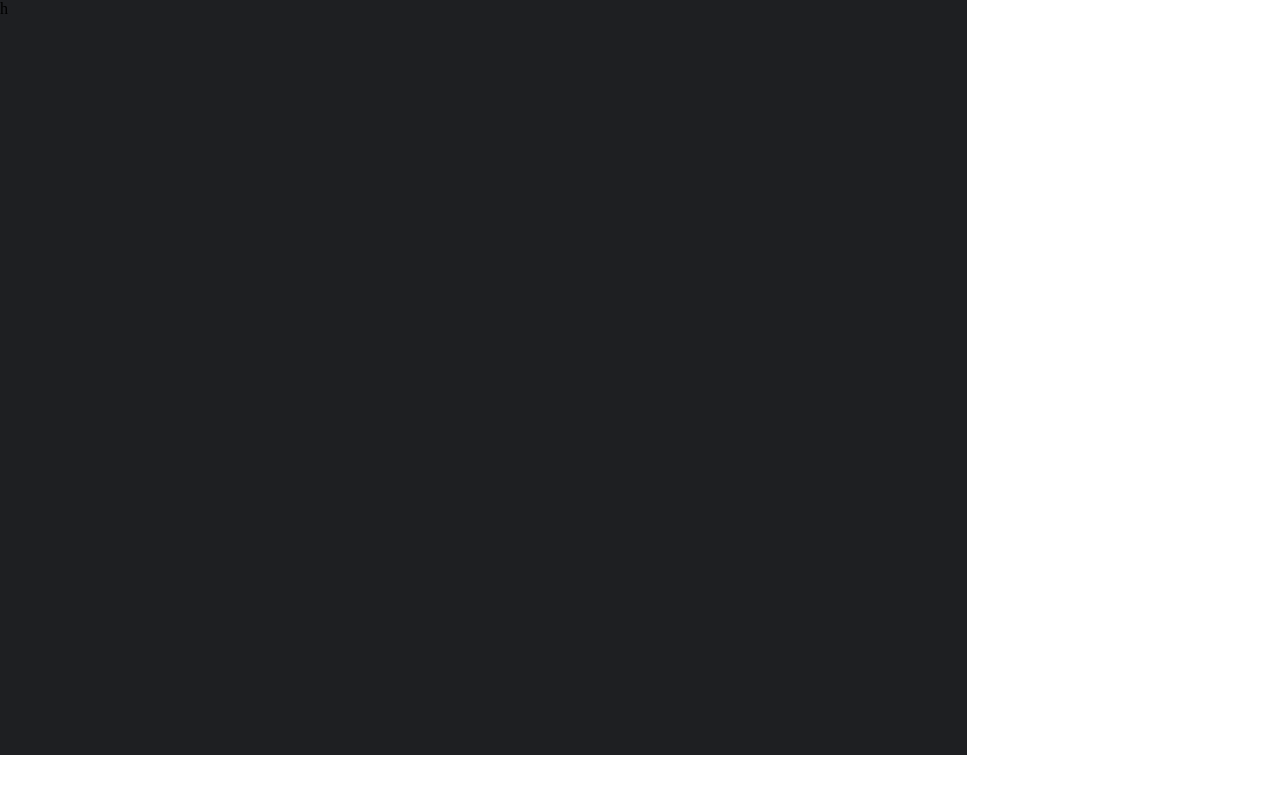
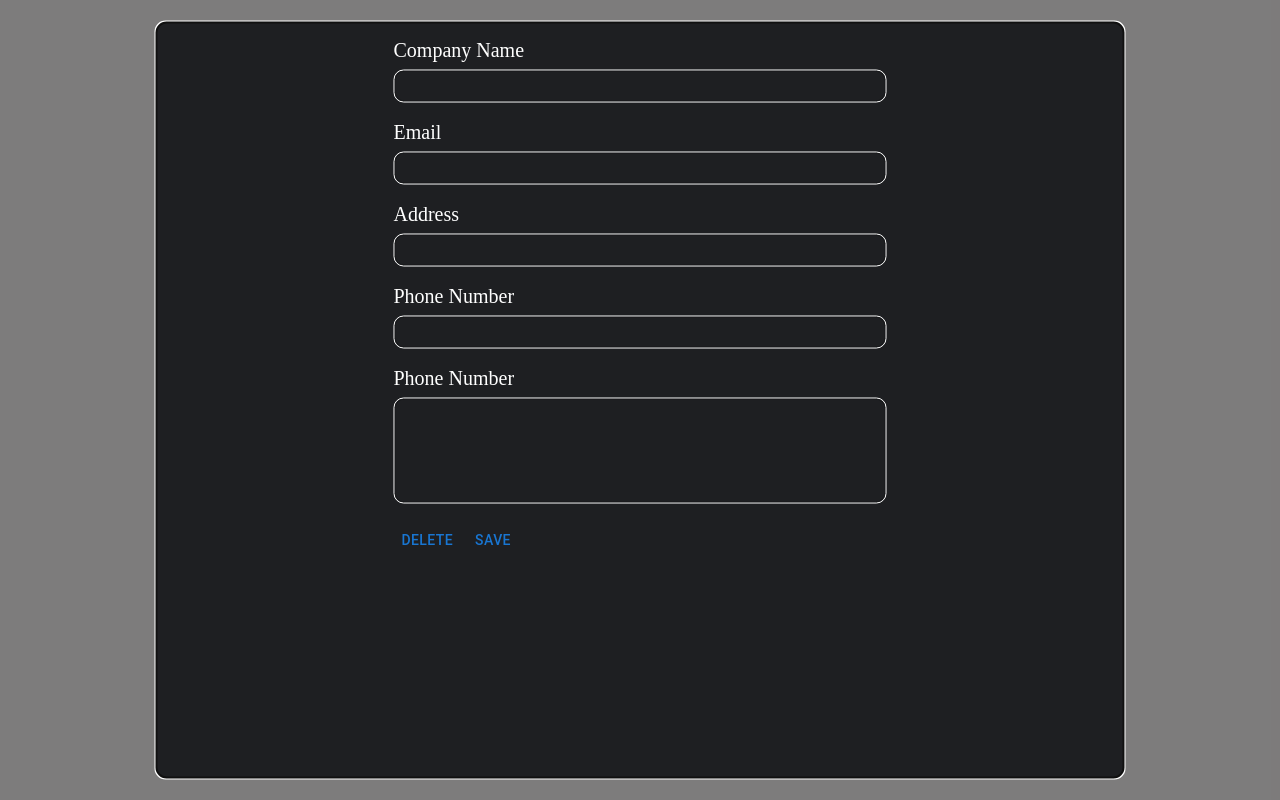
Before and after one commit to alixandr00/MindMentor, a React (Create React App) app: page / in a window 1280 px wide. Built offline with nearby package versions, Linux system fonts and the light colour scheme; a web font is replaced by a local one.

Commit message:
save but not finished VendorsModal

```diff
--- a/src/components/UI/input/UiInput.jsx
+++ b/src/components/UI/input/UiInput.jsx
@@ -1,55 +1,100 @@
-import { styled } from '@mui/material/styles'
-import TextField from '@mui/material/TextField'
-import React, { forwardRef } from 'react'
+import React, { forwardRef, useState } from 'react'
+import { IconButton, OutlinedInput, styled } from '@mui/material'
+import VisibilityIcon from '@mui/icons-material/Visibility'
+import VisibilityOffIcon from '@mui/icons-material/VisibilityOff'
 
 export const UiInput = forwardRef(
    (
-      { label, type, id, value, onChange, border, placeholder, ...other },
+      {
+         error,
+         color,
+         type,
+         id,
+         placeholder,
+         value,
+         border,
+         onChange,
+         onBlur,
+         padding,
+         ...props
+      },
       ref
    ) => {
+      const [showPassword, setShowPassword] = useState(false)
+
+      const handleClickShowPassword = () => setShowPassword((show) => !show)
+
+      const passwordType = showPassword ? 'text' : 'password'
+
+      const handleBlur = (event) => {
+         if (onBlur) {
+            onBlur(event)
+         }
+      }
+
       return (
-         <MyStyledInput
-            size="small"
-            label={label}
-            type={type}
-            id={id}
-            value={value}
-            onChange={onChange}
-            border={border}
-            placeholder={placeholder}
-            ref={ref}
-            {...other}
-         />
+         <div>
+            <InputOutlained
+               {...props}
+               value={value}
+               onChange={onChange}
+               error={error}
+               color={color}
+               placeholder={placeholder}
+               id={id}
+               ref={ref}
+               border={border}
+               padding={padding}
+               onBlur={handleBlur}
+               type={type === 'password' ? passwordType : type}
+               {...props}
+               endAdornment={
+                  type === 'password' ? (
+                     <StyleIconButton onClick={handleClickShowPassword}>
+                        {showPassword ? (
+                           <VisibilityIcon />
+                        ) : (
+                           <VisibilityOffIcon />
+                        )}
+                     </StyleIconButton>
+                  ) : (
+                     ''
+                  )
+               }
+            />
+         </div>
       )
    }
 )
+UiInput.displayName = 'Input'
 
-const MyStyledInput = styled(TextField)(({ ...props }) => ({
-   input: {
-      padding: props.padding || 0,
-      width: props.width || '11.25rem',
-      backgroundColor: props.backgroundColor || 'white',
-      border: props.border || '1px solid transparent',
-      paddingLeft: props.paddingLeft || '15px',
-   },
-   '& .MuiInputBase-input': {
-      height: props.height || '2.25rem',
-   },
-   '& label': {
-      fontSize: '1rem',
-      fontFamily: 'CarePro',
-   },
-   '& .MuiOutlinedInput-root': {
-      '& fieldset': {
-         border: props.border || '1px solid #B2B2B2',
-         borderRadius: props.borderRadius || '5px',
+const InputOutlained = styled(OutlinedInput)(
+   ({
+      width,
+      height,
+      padding,
+      fontSize,
+      background,
+      borderradius,
+      border,
+      borderColor,
+      ...props
+   }) => ({
+      width,
+      height,
+      padding,
+      fontSize,
+      background,
+      borderRadius: borderradius,
+      border: `1px solid ${borderColor}`,
+      '.MuiInputBase-input': {
+         padding: props.classpadding === 'true' && '3px 14px',
       },
-      '&:hover fieldset': {
-         borderColor: props.hoverBorderColor || '1px solid #000000',
-      },
-      '&.Mui-focused fieldset': {
-         borderColor: props.focusBorderColor || '1px solid green',
-         border: props.border || '1px solid #000000',
-      },
-   },
-}))
+   })
+)
+
+const StyleIconButton = styled(IconButton)`
+   /* position: absolute;
+   left: 26.25rem; */
+   display: flex;
+`
--- a/src/components/vendorsModal/VendorsModal.jsx
+++ b/src/components/vendorsModal/VendorsModal.jsx
@@ -1,12 +1,85 @@
-import { styled } from '@mui/material'
+import { Button, styled } from '@mui/material'
 import React from 'react'
+import { UiInput } from '../UI/input/UiInput'
+import { UiModal } from '../UI/modal/UiModal'
 
 export const VendorsModal = () => {
-   return <Container>h</Container>
+   return (
+      <ModalComponent open width="60.4375rem" height="47.1875rem">
+         <BlockInput>
+            <div>
+               <InputTitle>Company Name</InputTitle>
+               <UiInput
+                  width="30.8125rem"
+                  height="2.0625rem"
+                  type="text"
+                  borderColor="#fff"
+                  borderradius="0.626rem"
+               />
+            </div>
+            <div>
+               <InputTitle>Email</InputTitle>
+               <UiInput
+                  width="30.8125rem"
+                  height="2.0625rem"
+                  type="email"
+                  borderColor="#fff"
+                  borderradius="0.626rem"
+               />
+            </div>
+            <div>
+               <InputTitle>Address</InputTitle>
+               <UiInput
+                  width="30.8125rem"
+                  height="2.0625rem"
+                  type="text"
+                  borderColor="#fff"
+                  borderradius="0.626rem"
+               />
+            </div>
+            <div>
+               <InputTitle>Phone Number</InputTitle>
+               <UiInput
+                  width="30.8125rem"
+                  height="2.0625rem"
+                  type="tel"
+                  borderColor="#fff"
+                  borderradius="0.626rem"
+               />
+            </div>
+            <div>
+               <InputTitle>Phone Number</InputTitle>
+               <UiInput
+                  width="30.8125rem"
+                  height="6.625rem"
+                  type="text"
+                  borderColor="#fff"
+                  borderradius="0.626rem"
+               />
+            </div>
+            <div>
+               <Button>Delete</Button>
+               <Button>Save</Button>
+            </div>
+         </BlockInput>
+      </ModalComponent>
+   )
 }
 
-const Container = styled('div')`
-   width: 60.4375rem;
-   height: 47.1875rem;
+const BlockInput = styled('div')`
+   display: flex;
+   flex-direction: column;
+   gap: 1.12rem;
+   position: relative;
+`
+const InputTitle = styled('p')`
+   color: #fff;
+   font-size: 1.25rem;
+   font-weight: 500;
+   padding-bottom: 0.5rem;
+`
+const ModalComponent = styled(UiModal)`
+   display: flex;
+   justify-content: center;
    background-color: #1e1f22;
 `
```
